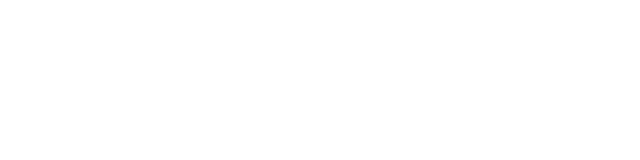
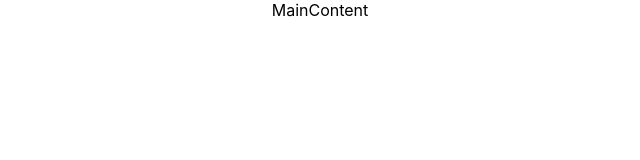
Before and after one commit to emilundg/react-exercise, a React (Create React App) app: page / in a window 1280 px wide. Shown: the top 160 px of the page, without its empty margins (320-960 px from the left). Built offline with nearby package versions, Linux system fonts and the light colour scheme.

Commit message:
ADD maincontent fil

```diff
--- a/src/App.js
+++ b/src/App.js
@@ -1,8 +1,10 @@
-import './App.css';
+import './style/App.css';
+import MainContent from './components/MainContent'
 
 function App() {
   return (
     <div className="App">
+      <MainContent/>
     </div>
   );
 }
--- /dev/null
+++ b/src/components/MainContent.js
@@ -0,0 +1,10 @@
+import React from 'react'
+
+class MainContent extends React.Component {
+    render() {
+        return (
+            <div>MainContent</div>
+        )
+    }
+}
+export default MainContent
```
Also changed, not shown: src/style/App.css (renamed from src/App.css), 1 other file (tests, documents, lock files or other folders).
